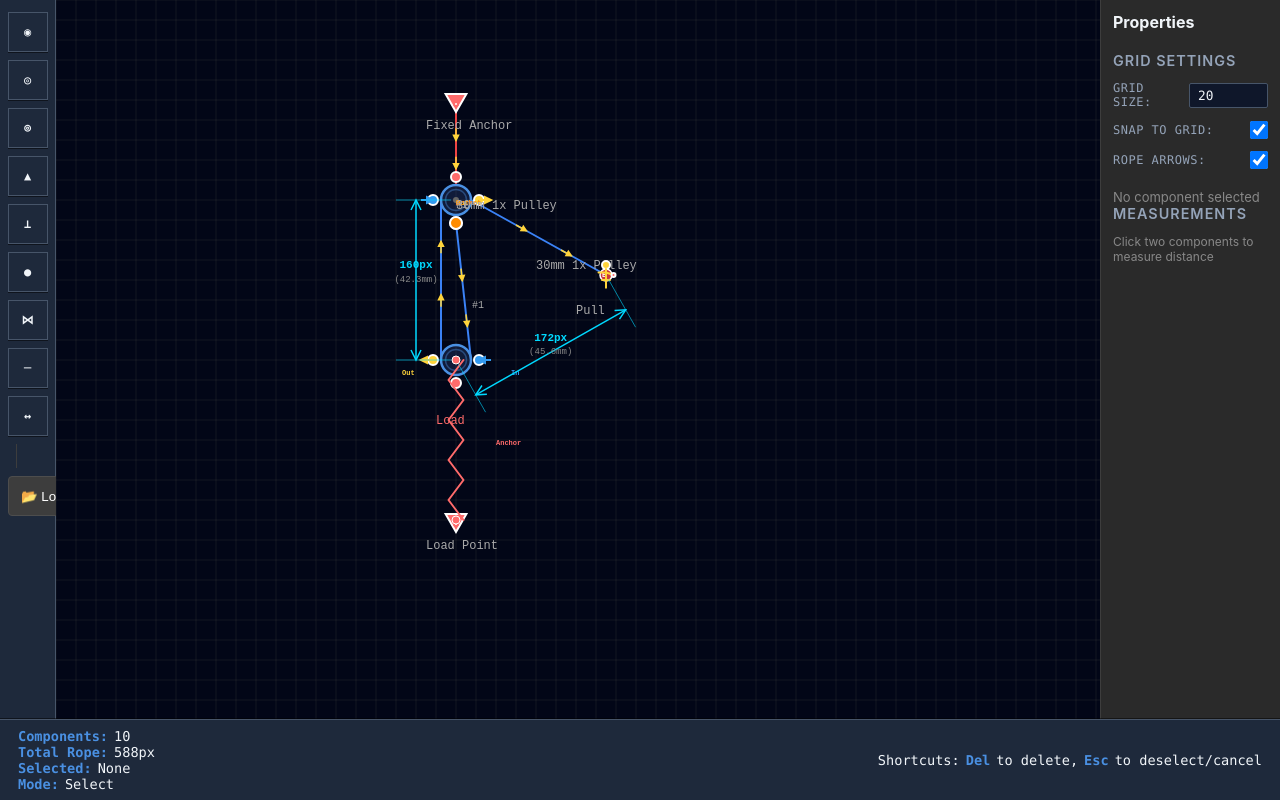
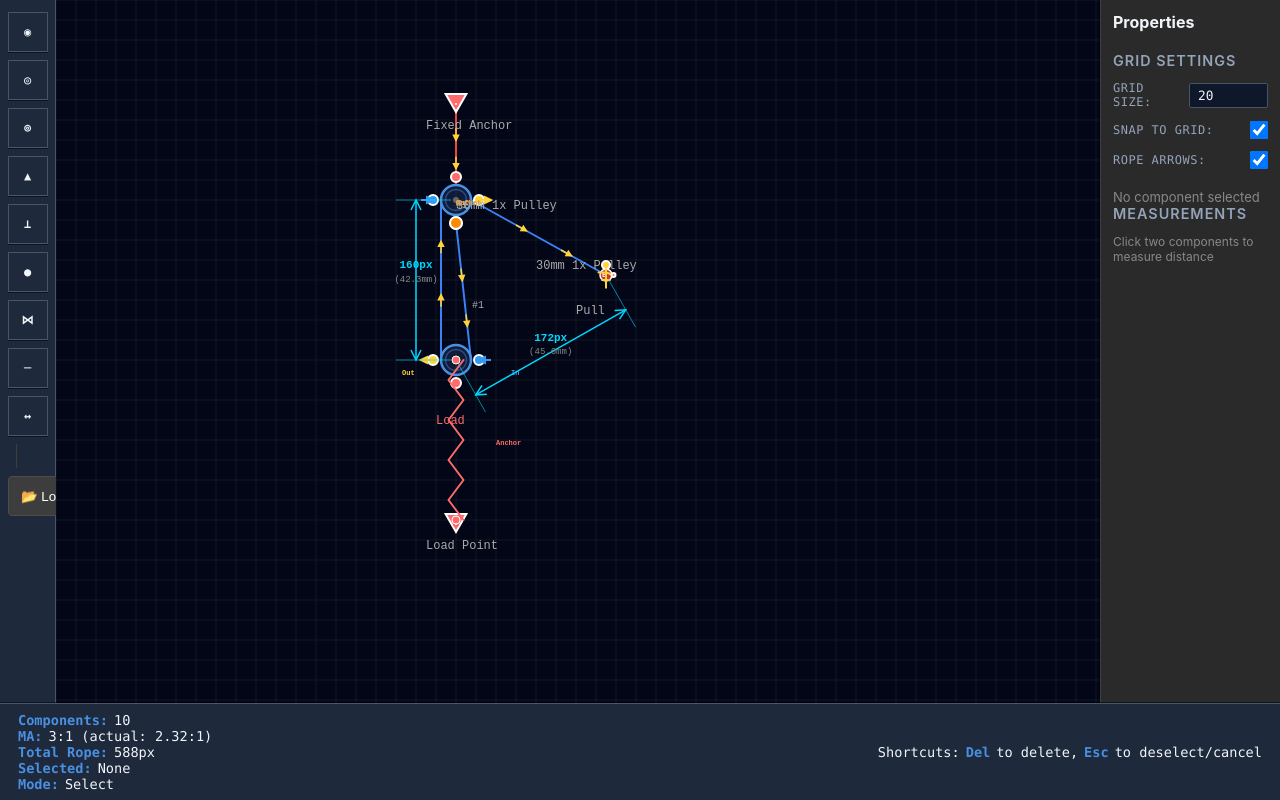
Before and after one commit to dhagan/pulley-deck-sketcher, a React (Vite) app: page / in a window 1280 px wide. Built offline with nearby package versions, Linux system fonts and the light colour scheme.

Commit message:
Add mechanical advantage calculation and display in status bar (shows theoretical and actual MA with efficiency)

```diff
--- a/src/App.tsx
+++ b/src/App.tsx
@@ -5,6 +5,7 @@ import Canvas from './components/Canvas';
 import PropertiesPanel from './components/PropertiesPanel';
 import { saveSystem, loadSystem, exportMechanicalDrawing } from './utils/importExport';
 import { calculatePathLength } from './utils/geometry';
+import { calculateMechanicalAdvantage, formatMAResult } from './utils/mechanicalAdvantage';
 import './App.css';
 
 type ToolMode = 'select' | 'rope' | 'spring' | 'measure';
@@ -500,6 +501,13 @@ const App: React.FC = () => {
                         <strong>Components:</strong> {system.components.length}
                     </div>
                     <div className="status-item">
+                        <strong>MA:</strong> {(() => {
+                            const maResult = calculateMechanicalAdvantage(system);
+                            if (!maResult) return 'N/A';
+                            return `${maResult.theoreticalMA}:1 (actual: ${maResult.actualMA.toFixed(2)}:1)`;
+                        })()}
+                    </div>
+                    <div className="status-item">
                         <strong>Total Rope:</strong> {(() => {
                             const ropes = system.components.filter(c => c.type === ComponentType.ROPE) as RopeComponent[];
                             const totalLength = ropes.reduce((sum, rope) => {
--- /dev/null
+++ b/src/utils/mechanicalAdvantage.ts
@@ -0,0 +1,104 @@
+import { SystemState, ComponentType, RopeComponent, PulleyComponent } from '../types';
+
+export interface MAResult {
+    theoreticalMA: number;
+    actualMA: number;
+    efficiency: number;
+    pulleys: number;
+    movingPulleys: number;
+    fixedPulleys: number;
+}
+
+/**
+ * Calculate the mechanical advantage of a pulley system
+ */
+export function calculateMechanicalAdvantage(system: SystemState): MAResult | null {
+    // Find all ropes that form a chain
+    const ropes = system.components.filter(c => c.type === ComponentType.ROPE) as RopeComponent[];
+    const pulleys = system.components.filter(c => c.type === ComponentType.PULLEY) as PulleyComponent[];
+
+    if (ropes.length === 0 || pulleys.length === 0) {
+        return null;
+    }
+
+    // Find the main rope chain (from becket to person)
+    const chainStart = ropes.find(r => r.isChainStart);
+    if (!chainStart || !chainStart.chainId) {
+        return null;
+    }
+
+    const chainRopes = ropes.filter(r => r.chainId === chainStart.chainId);
+
+    // Count moving vs fixed pulleys
+    // A pulley is "moving" if its anchor point is connected to a rope (load)
+    // A pulley is "fixed" if its anchor point is connected to a fixed anchor
+    let movingPulleys = 0;
+    let fixedPulleys = 0;
+
+    pulleys.forEach(pulley => {
+        const anchorPoint = `${pulley.id}-anchor`;
+        const anchorRope = ropes.find(r =>
+            r.startPoint === anchorPoint || r.endPoint === anchorPoint
+        );
+
+        if (anchorRope) {
+            // Check if the other end is a fixed anchor
+            const otherEnd = anchorRope.startPoint === anchorPoint ?
+                anchorRope.endId : anchorRope.startId;
+            const otherComp = system.components.find(c => c.id === otherEnd);
+
+            if (otherComp?.type === ComponentType.ANCHOR) {
+                fixedPulleys++;
+            } else {
+                movingPulleys++;
+            }
+        } else {
+            // No anchor rope means it's likely fixed to the structure
+            fixedPulleys++;
+        }
+    });
+
+    // Theoretical MA calculation
+    // For simple systems: MA = number of rope segments supporting the load
+    // This equals: 2 * moving pulleys (each moving pulley has rope on both sides)
+    const supportingSegments = chainRopes.length;
+    const theoreticalMA = supportingSegments;
+
+    // Calculate actual MA based on friction
+    // Each pulley introduces friction loss
+    let actualMA = theoreticalMA;
+    let totalEfficiency = 1.0;
+
+    // Apply friction from each pulley in the chain
+    pulleys.forEach(pulley => {
+        const efficiency = pulley.friction || 0.95;
+
+        // Count how many ropes pass through this pulley
+        const ropesThrough = chainRopes.filter(r =>
+            r.startId === pulley.id || r.endId === pulley.id
+        ).length;
+
+        // Each rope segment experiences friction
+        for (let i = 0; i < ropesThrough; i++) {
+            totalEfficiency *= efficiency;
+        }
+    });
+
+    actualMA = theoreticalMA * totalEfficiency;
+
+    return {
+        theoreticalMA,
+        actualMA,
+        efficiency: totalEfficiency,
+        pulleys: pulleys.length,
+        movingPulleys,
+        fixedPulleys
+    };
+}
+
+/**
+ * Format MA result as a readable string
+ */
+export function formatMAResult(result: MAResult): string {
+    return `MA: ${result.theoreticalMA}:1 (actual: ${result.actualMA.toFixed(2)}:1, eff: ${(result.efficiency * 100).toFixed(1)}%)`;
+}
```
